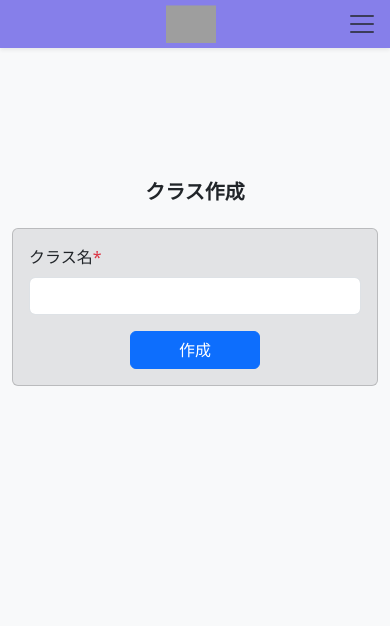
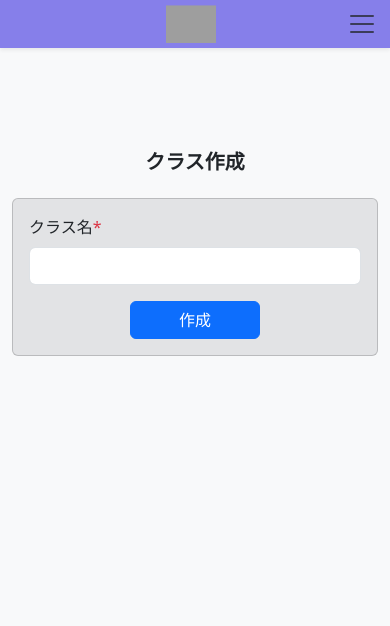
Before and after one commit to asahi703/koko, a PHP site: page /classcreate.html in a window 390 px wide. Shown: the top 626 px of the page. Run offline with PHP 8.4, Linux system fonts and the light colour scheme; grey boxes are pictures that could not be loaded.

Commit message:
classcreate修正

```diff
--- a/jikkennba/contents/classcreate/classcreate.html
+++ b/jikkennba/contents/classcreate/classcreate.html
@@ -13,14 +13,13 @@
   <link rel="stylesheet" href="styleclasscreate.css">
 </head>
 
-<body class="bg-light" style="padding-top: 80px;">
+<body class="bg-light">
   <!--モバイル時ヘッダー-->
   <header class="d-flex d-md-none w-100 navbar navbar-expand-md align-items-center py-4 fixed-top shadow-sm">
     <nav class="container d-flex justify-content-between">
       <!-- ブランドロゴとタイトル -->
       <a class="navbar-brand d-flex align-items-center position-absolute top-50 start-50 translate-middle" href="#">
-        <img src="../../img/headerImg/logo.png" style="width: 50px" class="hd-img d-inline-block align-top img-fluid"
-          alt="">
+        <img src="../../img/headerImg/logo.png" class="hd-img d-inline-block align-top img-fluid logo-img" alt="">
         <h1 class="title ms-2 fs-md-3 mb-0"></h1>
       </a>
       <!-- ハンバーガーを右端に配置（スマホ表示） -->
@@ -60,10 +59,8 @@
     <nav class="container d-flex flex-column flex-md-row justify-content-between align-items-center-md">
       <!-- ブランドロゴとタイトル -->
       <a class="navbar-brand d-flex align-items-center" href="#">
-        <img src="../../img/headerImg/logo.png" style="width: 50px" class="hd-img d-inline-block align-top img-fluid"
-          alt="">
-        <img src="../../img/headerImg/account.png" style="width: 50px"
-          class="hd-img d-inline-block align-top img-fluid ms-4" alt="">
+        <img src="../../img/headerImg/logo.png" class="hd-img d-inline-block align-top img-fluid logo-img" alt="">
+        <img src="../../img/headerImg/account.png" class="hd-img d-inline-block align-top img-fluid ms-4 account-img" alt="">
       </a>
       <!-- メニュー -->
       <div class="d-flex flex-row fs-5">
@@ -83,7 +80,7 @@
   <div class="container-fluid">
     <div class="row">
       <!-- サイドバー（PCのみ表示） -->
-      <nav class="top-sidebar d-none d-md-flex flex-column align-items-center p-0" style="width: 100px;">
+      <nav class="top-sidebar d-none d-md-flex flex-column align-items-center p-0 top-sidebar-fixed">
         <ul class="nav flex-column sidebar-content w-100">
           <li class="nav-item mb-4 text-center">
             <a class="nav-link p-0 d-flex flex-column align-items-center text-white hover-bg-dark" href="#"
@@ -147,11 +144,11 @@
       </nav>
 
       <!-- メインコンテンツ -->
-      <main class="col-md-9 offset-md-2" style="padding-top: 100px;">
+      <main class="col-md-9 offset-md-2 main-content-classcreate">
         <div class="text-center mb-4">
           <h2 class="fs-5 fw-bold">クラス作成</h2>
         </div>
-        <div class="card bg-secondary-subtle mx-auto w-100" style="max-width: 800px;">
+        <div class="card bg-secondary-subtle mx-auto w-100 card-classcreate">
           <div class="card-body">
             <form>
               <div class="mb-3">
--- a/jikkennba/contents/classcreate/styleclasscreate.css
+++ b/jikkennba/contents/classcreate/styleclasscreate.css
@@ -44,3 +44,36 @@ header,
   overflow-y: auto;
   padding-top: 40px;
 }
+
+body.bg-light {
+    padding-top: 80px;
+}
+.logo-img {
+    width: 50px;
+}
+.account-img {
+    width: 50px;
+}
+.top-sidebar-fixed {
+    width: 100px;
+}
+.main-content-classcreate {
+    padding-top: 100px;
+}
+.card-classcreate {
+    max-width: 800px;
+}
+@media (max-width: 900px) {
+    .main-content-classcreate {
+        padding-top: 70px;
+    }
+    .card-classcreate {
+        max-width: 98vw;
+        width: 98vw;
+        margin-left: auto;
+        margin-right: auto;
+    }
+    .top-sidebar-fixed {
+        width: 60px;
+    }
+}
```
